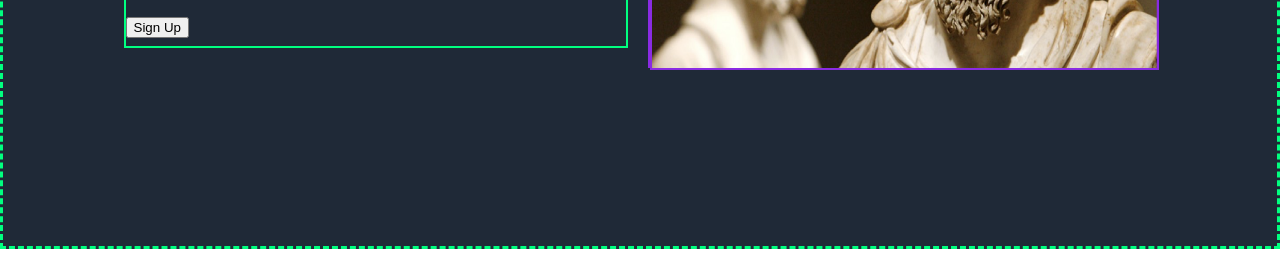
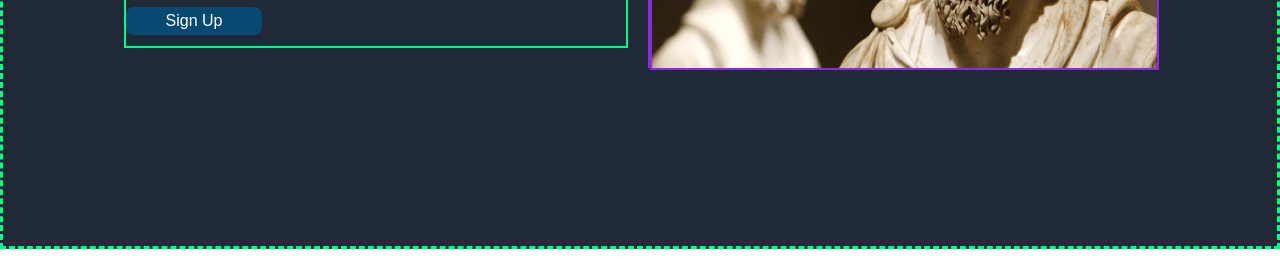
Before and after one commit to rilkedev/Odin-Website, a plain HTML site: page index.html in a window 1280 px wide. Shown: the part 525-800 px from the top of the page. Drawn offline with Linux system fonts and the light colour scheme.

Commit message:
section one, final version

```diff
--- a/style.css
+++ b/style.css
@@ -69,7 +69,15 @@ body {
 }
 
 .left button {
-    margin-top: 10px;
+background-color: #084971;
+  border: none;
+  color: white;
+  padding: 5px 40px;
+  text-align: center;
+  text-decoration: none;
+  display: inline-block;
+  font-size: 16px;
+  border-radius: 8px;
 }
 
 .marcus {
```
Also changed, not shown: index.html (+0 -1 lines).
